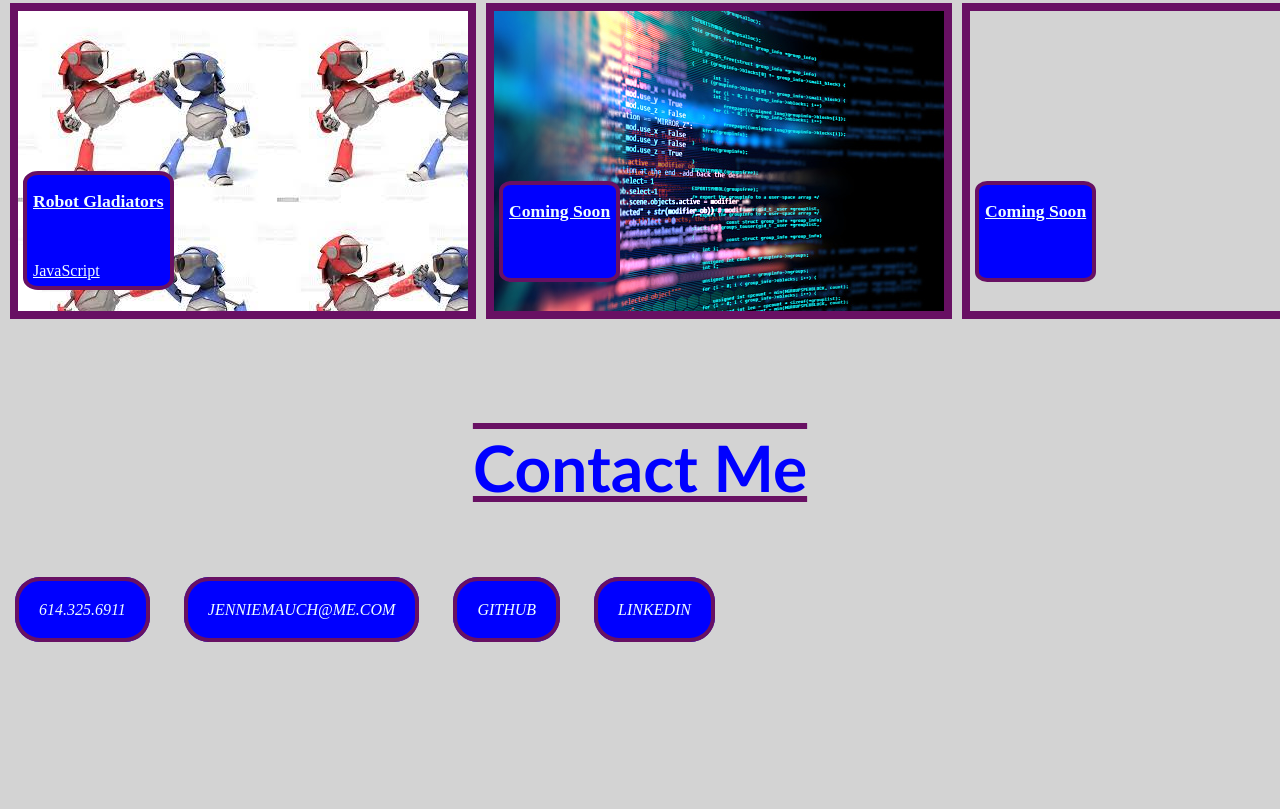
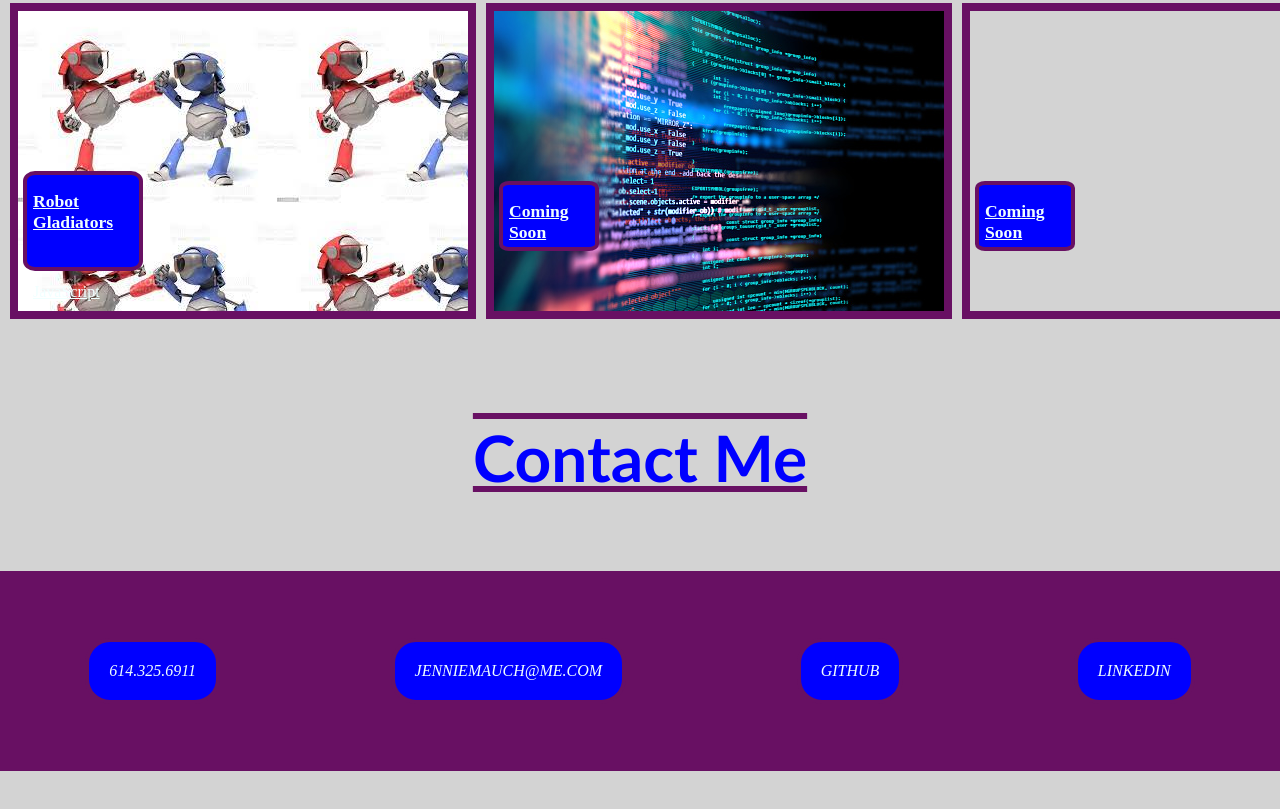
Before and after one commit to jmauch13/Professional-Portfolio, a plain HTML site: page index.html in a window 1280 px wide. Shown: the part 1892-2701 px from the top of the page. Drawn offline with Linux system fonts and the light colour scheme.

Commit message:
final touches

```diff
--- a/assets/style.css
+++ b/assets/style.css
@@ -140,14 +140,19 @@ body {
 /* start styling for buttons inside larger grid boxes */
 #robot-gladiators div {
     margin: 160px 80px 5px 5px;
+    width: 100px;
+    height: 80px;
 }
 
 #run-buddy div {
     margin: 210px 80px 5px 5px;
+    width: 100px;
+    height: 80px;
 }
 
 .grid-box div {
-    width: fit-content;
+    width: 80px;
+    height: 50px;
     background-color: blue;
     padding: 6px 6px;
     border-radius: 10%;
@@ -163,6 +168,10 @@ body {
 
 .grid-box h3 {
     font-size: 1.1rem;
+}
+
+.grid-box h3 p {
+    font-size: 0.9rem;
 }
 /* end styling for buttons inside grid boxes */
 
@@ -197,9 +206,14 @@ body {
 }
 /* end grid image styling and Work section styling */
 
-/* start styling for Contact section grid */
-#contact {
-    display: grid;
+/* start styling for Contact flex section */
+address {
+    display: flex;
+    flex-wrap: wrap;
+    align-items: center;
+    background-color: rgb(104, 16, 99);
+    height: 200px;
+    justify-content: space-around;
 }
 
 #contact h2 {
@@ -227,7 +241,7 @@ body {
 #contact address a:hover {
     background-color: rgb(104, 16, 99);
     color: azure;
-    border: 4px solid blue;
+    border: 6px solid blue;
     padding: 20px;
     border-radius: 25px;
 }
```
